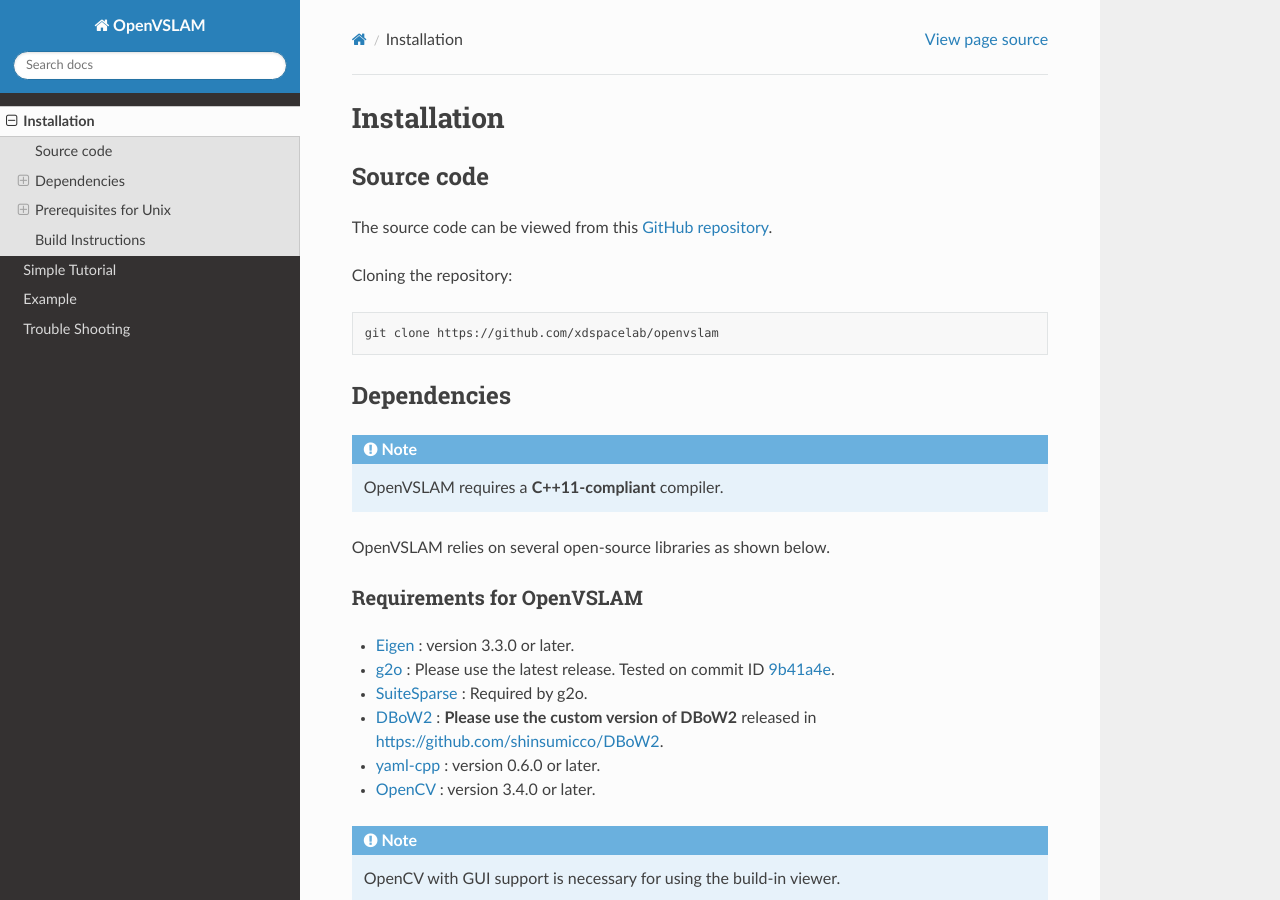
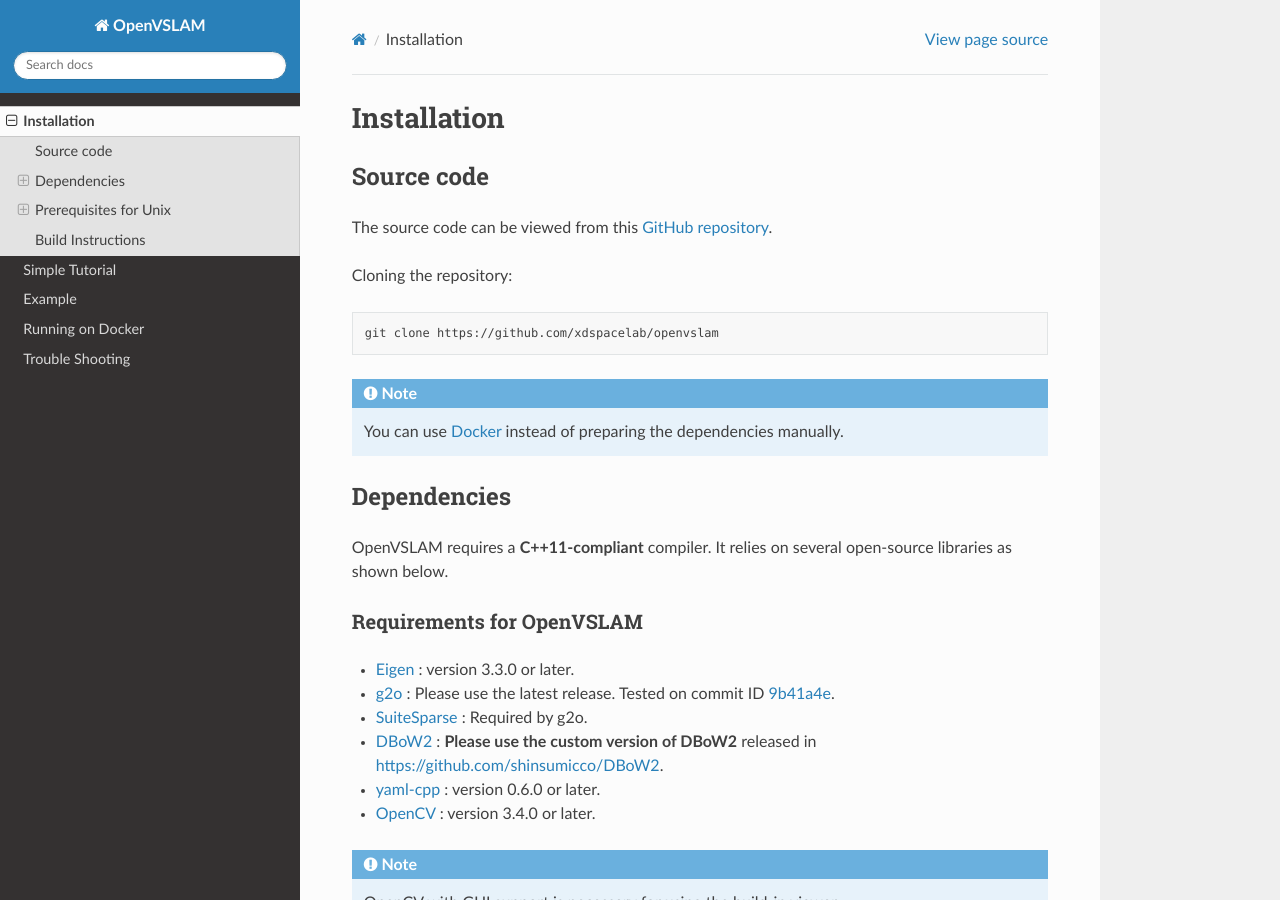
Before and after one commit to xdspacelab/openvslam, a Sphinx documentation site: the page built from docs/installation.rst, in a window 1280 px wide and 900 px high. Built offline with Sphinx 7.4.7 and the Read the Docs theme 2.0.0, drawn with Linux system fonts in a browser that asks for light colours.

Commit message:
Write documentation for Docker

```diff
--- a/docs/index.rst
+++ b/docs/index.rst
@@ -21,6 +21,7 @@
     ./installation
     ./simple_tutorial
     ./example
+    ./docker
     ./trouble_shooting
 
 Cite Us
--- a/docs/installation.rst
+++ b/docs/installation.rst
@@ -18,17 +18,18 @@
 
        git clone https://github.com/xdspacelab/openvslam
 
+.. NOTE ::
+
+    You can use :ref:`Docker <chapter-docker>` instead of preparing the dependencies manually.
+
 
 .. _section-dependencies:
 
 Dependencies
 ============
 
-.. NOTE ::
-
-    OpenVSLAM requires a **C++11-compliant** compiler.
-
-OpenVSLAM relies on several open-source libraries as shown below.
+OpenVSLAM requires a **C++11-compliant** compiler.
+It relies on several open-source libraries as shown below.
 
 Requirements for OpenVSLAM
 ^^^^^^^^^^^^^^^^^^^^^^^^^^
```
Also changed, not shown: docs/docker.rst (added, +70 -0 lines).
